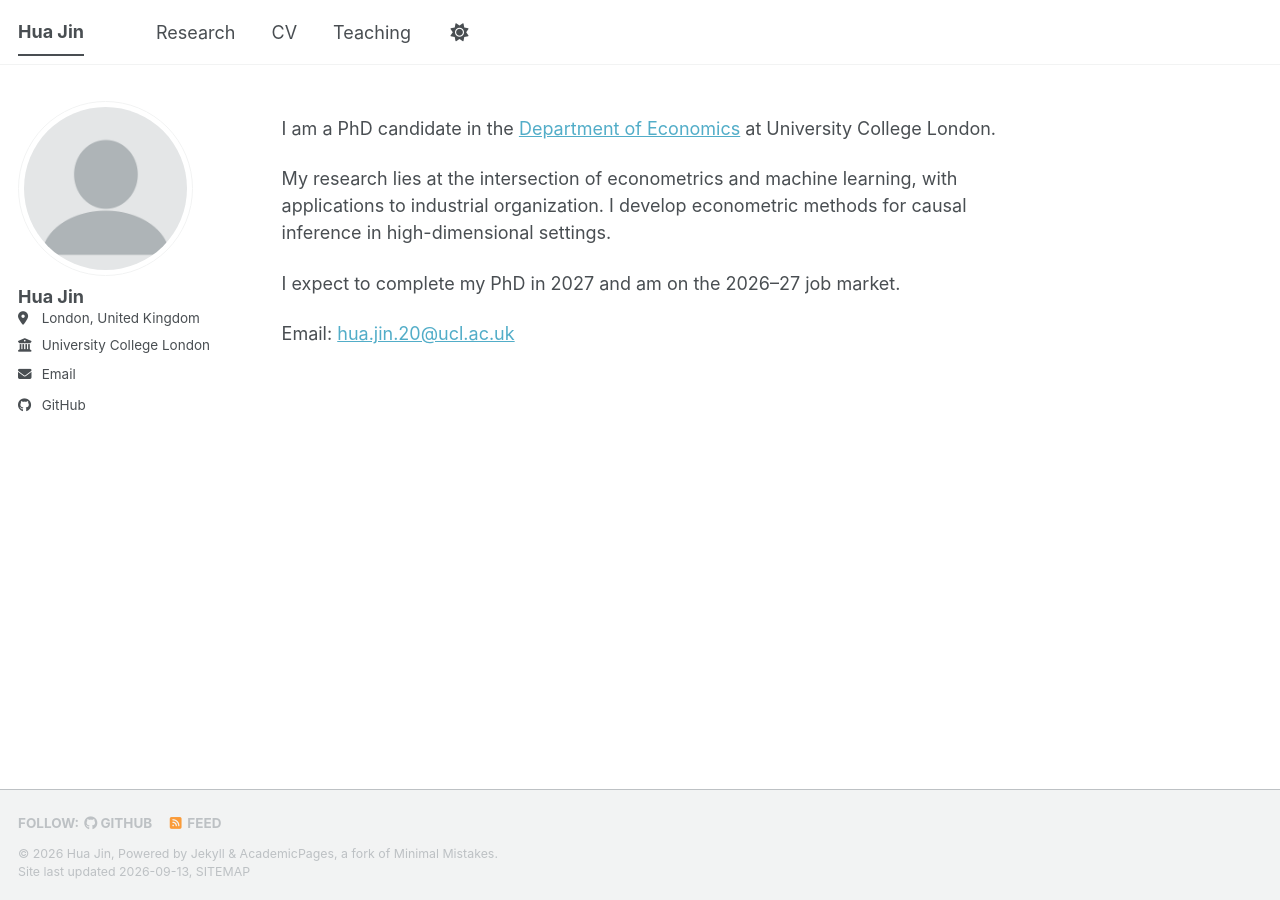
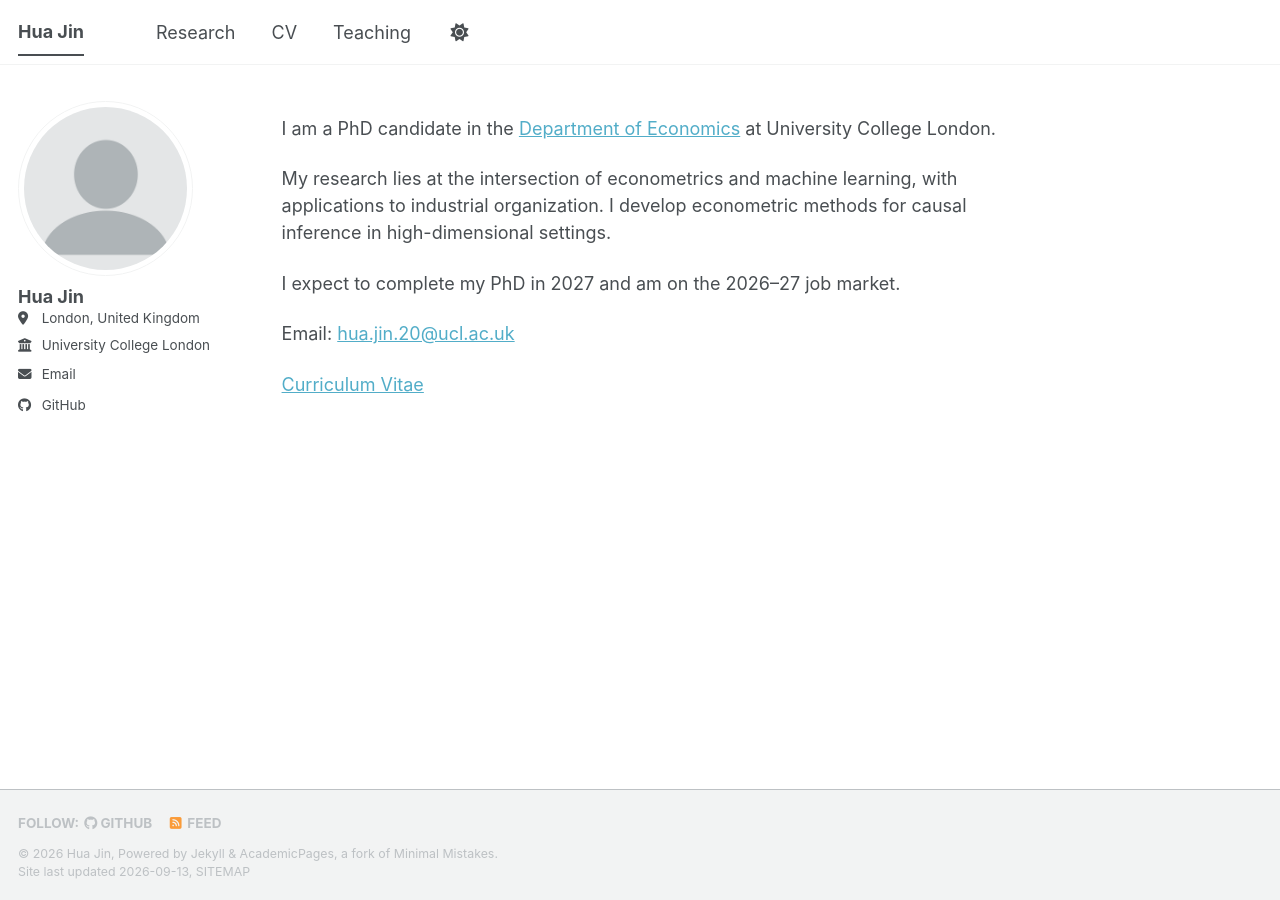
Before and after one commit to huajin-econ/huajin-econ.github.io, a Jekyll site: the page built from _pages/about.md, in a window 1280 px wide. Built offline with Jekyll 4.4.1, drawn with Linux system fonts in a browser that asks for light colours; a style sheet for code colours, icons or effects is not loaded.

Commit message:
Add Curriculum Vitae link to about page
Added a link to the Curriculum Vitae.

```diff
--- a/_pages/about.md
+++ b/_pages/about.md
@@ -14,3 +14,5 @@ My research lies at the intersection of econometrics and machine learning, with
 I expect to complete my PhD in 2027 and am on the 2026–27 job market.
 
 Email: [hua.jin.20@ucl.ac.uk](mailto:hua.jin.20@ucl.ac.uk)
+
+[Curriculum Vitae](/files/cv_Hua_Jin.pdf)
```
